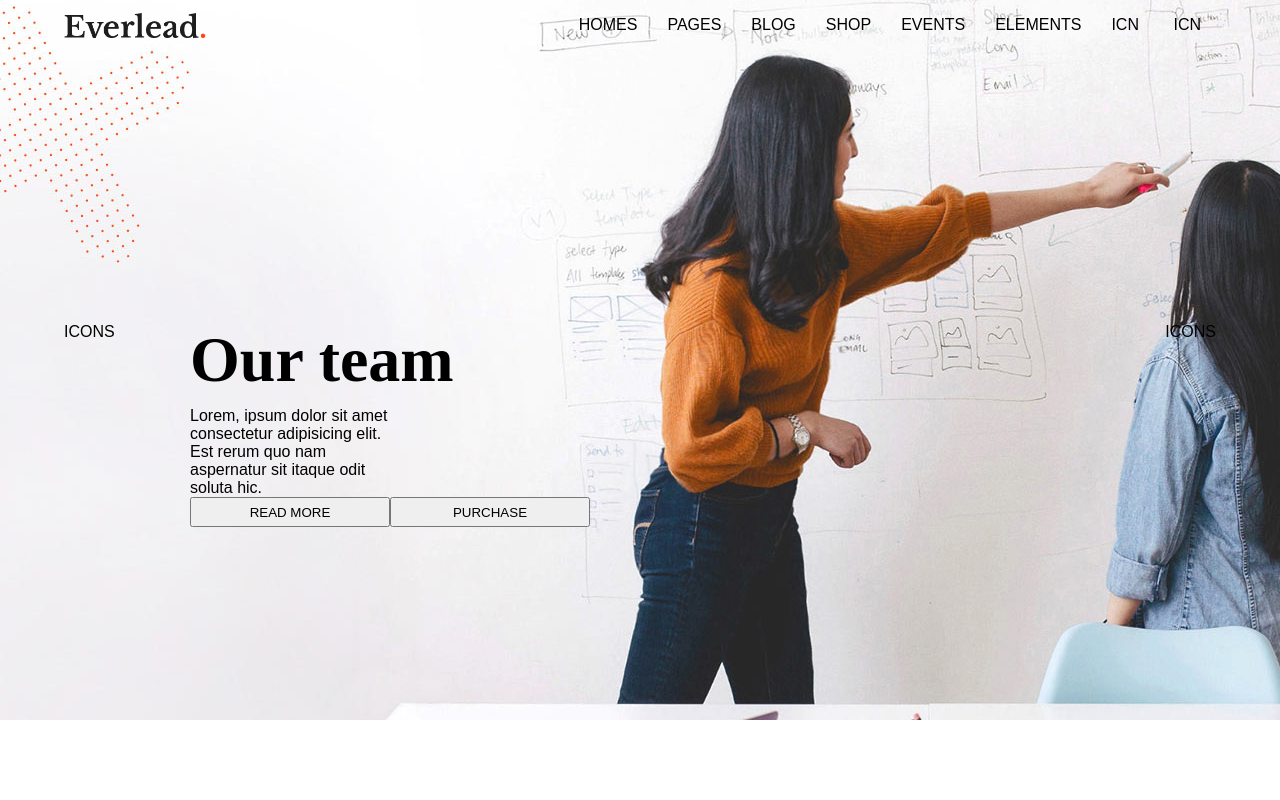
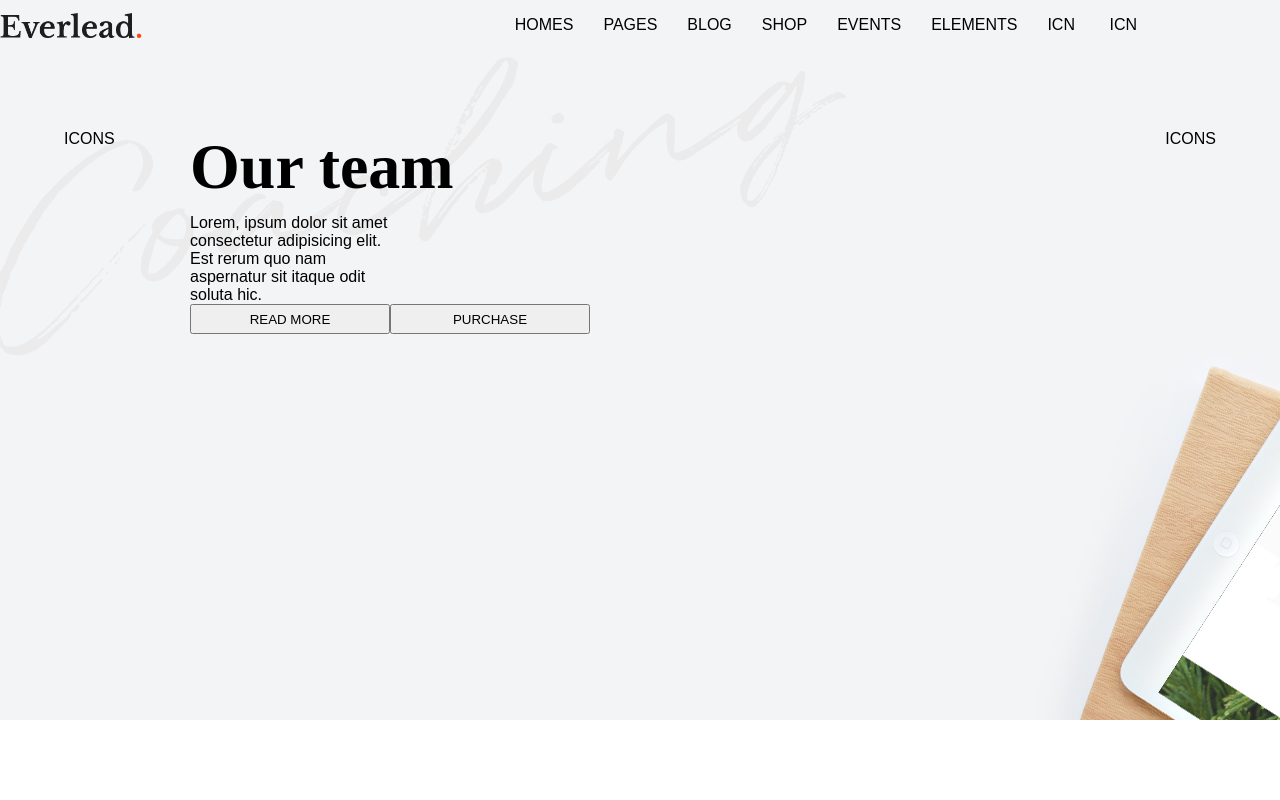
Before and after one commit to sandyclaws89/proj-html-vuejs, a Vue app: page / in a window 1280 px wide. Shown: the top 800 px of the page. Built offline with nearby package versions, Linux system fonts and the light colour scheme.

Commit message:
Provo a fare lo slide su header ma non riesco

```diff
--- a/src/components/HeaderTeach.vue
+++ b/src/components/HeaderTeach.vue
@@ -1,6 +1,9 @@
 <template>
 <!--TODO:FARE LO SLIDE -->
-<header class="flex">
+<header class="flex slide1 slide2">
+    <div class="slide1 slide2">
+
+
     <nav class="flex main-container">
         <img src="../assets/img/logo-img-01.png" alt="">
         <ul>
@@ -25,6 +28,7 @@
 
         <span>ICONS</span>
     </section>
+    </div>
 </header>
 </template>
 
@@ -78,11 +82,24 @@ export default {
 
 <style lang="scss" scoped>
 header{
-    background-image: url('../assets/img/rev-slider-main-home-img-03.jpg');
+    // background-image: url('../assets/img/rev-slider-main-home-img-03.jpg');
+    // background-color: darkblue;
     justify-content: center;
     height: 90vh;
     background-position: center;
     flex-wrap: wrap;
+    .slide1{
+        // height: 90vh;
+        background-image: url('../assets/img/rev-slider-main-home-img-03.jpg');
+        width: 100%;
+        display: block;
+        // background-color: brown;
+        // z-index: 999999999999999999999999;
+    }
+    .slide2{
+        background-image: url('../assets/img/rev-slider-main-home-img-02.png');
+        // display: none;
+    }
     nav{
         height: 50px;
         justify-content: space-between;
--- a/src/components/NewsSection.vue
+++ b/src/components/NewsSection.vue
@@ -36,7 +36,7 @@ export default {
                 {
                     name:'Next investment',
                     content:'lorem ipsum lorem ipsum lorem ipsum lorem ipsum lorem ipsum v lorem ipsum lorem ipsum lorem ipsum lorem ipsum lorem ipsum lorem ipsum v lorem ipsum',
-                    img: '../assets/img/h1-blog-img-02.jpg',
+                    img: '@/public/h1-blog-img-02.jpg',
                     data: 'May 5, 2019',
                     author: 'Amanda Doe',
                     category: 'Business Leading',
```
